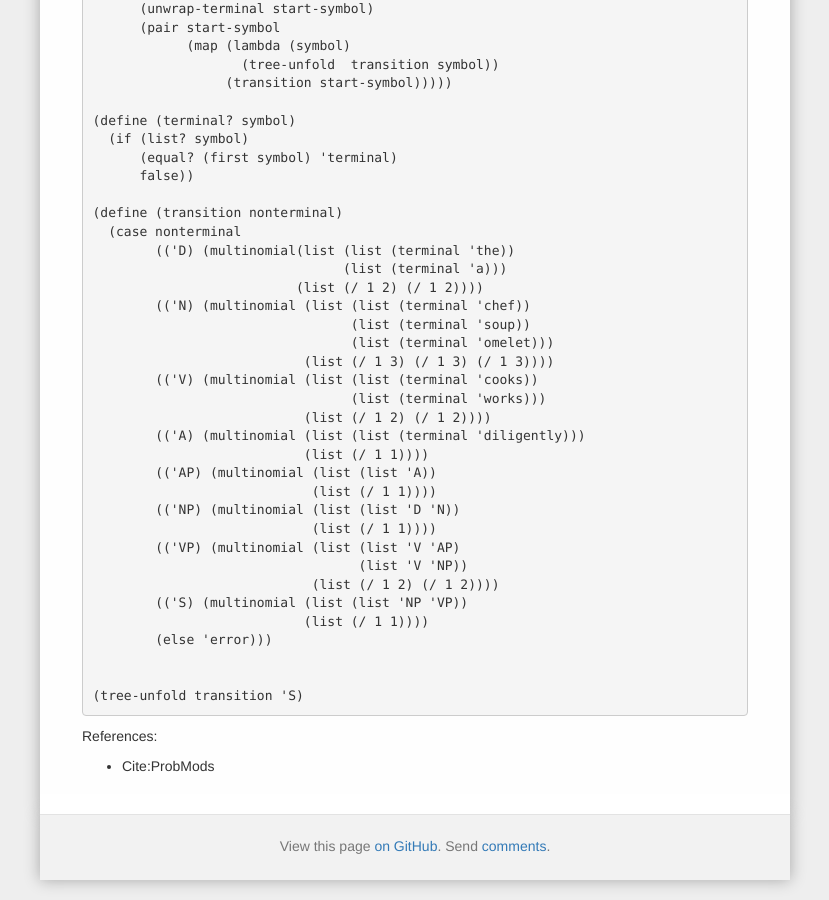
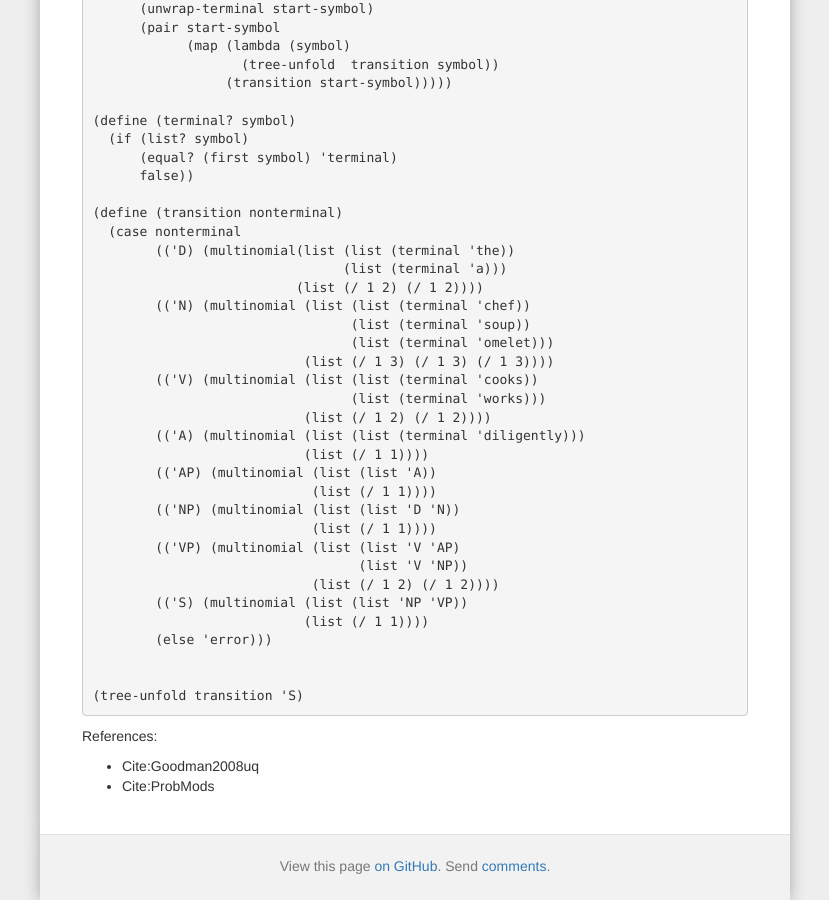
Before and after one commit to forestdb/forestdb.org, a Jekyll site: the page built from models/pcfg.md, in a window 1280 px wide and 900 px high, scrolled down 1297 px. Shown: the whole window, without its empty margins (225-1054 px from the left). Built offline with Jekyll 4.4.1, drawn with Linux system fonts in a browser that asks for light colours; nearby versions of some CDN libraries; a script that is not in the unit is left out.

Commit message:
Update pcfg.md

```diff
--- a/models/pcfg.md
+++ b/models/pcfg.md
@@ -108,4 +108,5 @@ Unfold style:
 
 References:
 
+- Cite:Goodman2008uq
 - Cite:ProbMods
```
